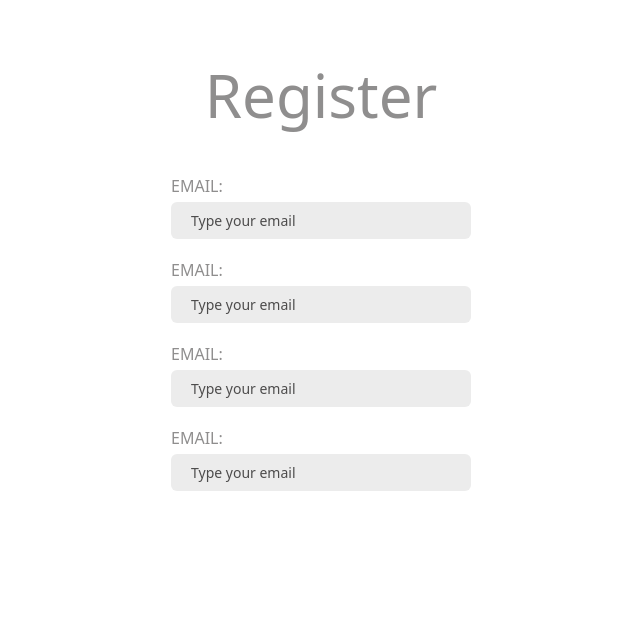
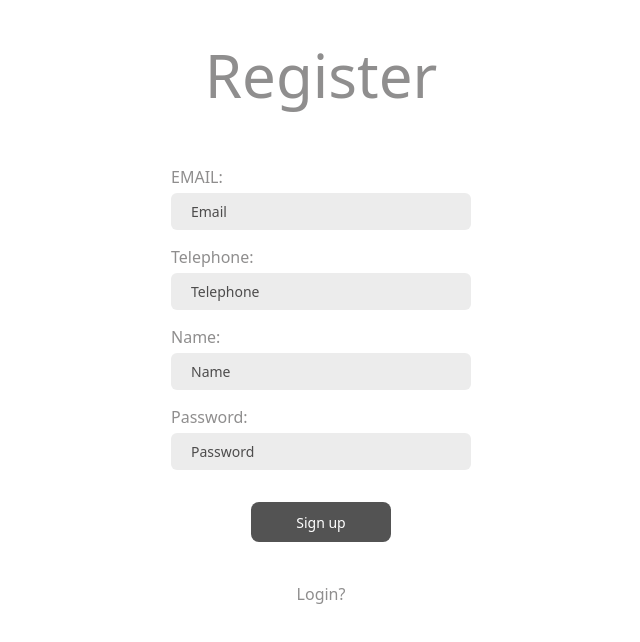
Before and after one commit to IVSR-AIoT/aiot-platform-ui, a React (Create React App) app: page /register in a window 1280 px wide. Shown: the top 642 px of the page, without its empty margins (319-959 px from the left). Built offline with nearby package versions, Linux system fonts and the light colour scheme.

Commit message:
task 2: register

```diff
--- a/src/pages/login.js
+++ b/src/pages/login.js
@@ -13,19 +13,18 @@ function Login() {
     const [isEmptyPass, setIsEmptyPass] = useState(false);
     const navigate = useNavigate();
 
-    const show = useRef()
+    const show = useRef();
 
     const showAlert = () => {
         setIsVisible(true);
 
-        if(show.current){
-            clearTimeout(show.current)
+        if (show.current) {
+            clearTimeout(show.current);
         }
 
         show.current = setTimeout(() => {
             setIsVisible(false);
         }, 2000);
-
     };
 
     const handleLogin = async (e) => {
@@ -44,12 +43,11 @@ function Login() {
                 navigate(isAdmin() ? '/dashboard' : '/');
             }
         } catch (err) {
-           showAlert()
+            showAlert();
         }
     };
 
     return (
-
         <div className="w-[100%] h-[screen]">
             {isVisible && (
                 <div
@@ -67,7 +65,9 @@ function Login() {
                     </svg>
                     <span className="sr-only">Info</span>
                     <div>
-                        <span className="font-medium">Danger alert!</span> Change a few things up and try submitting again.
+                        <span className="font-medium">
+                            Incorrect username or password. Type the correct username and password, and try again.
+                        </span>
                     </div>
                 </div>
             )}
--- a/src/pages/register.js
+++ b/src/pages/register.js
@@ -1,63 +1,152 @@
-import { useState } from 'react';
+import { useState, useRef } from 'react';
+import { useNavigate } from 'react-router-dom';
+import { CreateUser } from '~/services/userService';
 
 function Register() {
-    const [username, setUsername] = useState('');
-    const [password, setPassword] = useState('');
-    const [isEmpty, setIsEmpty] = useState(false);
-    const [isEmptyPass, setIsEmptyPass] = useState(false);
+    const [isVisible, setIsVisible] = useState(false);
+    const navigate = useNavigate();
+    const [user, setUser] = useState({
+        email: '',
+        telephone: '',
+        name: '',
+        password: '',
+    });
+
+    const [isEmpty, setIsEmpty] = useState({
+        email: false,
+        telephone: false,
+        name: false,
+        password: false,
+    });
+
+    const show = useRef();
+
+    const showAlert = () => {
+        setIsVisible(true);
+        if (show.current) {
+            clearTimeout(show.current);
+        }
+        show.current = setTimeout(() => {
+            setIsVisible(false);
+        }, 2000);
+    };
+
+    const handleChange = (e) => {
+        const { name, value } = e.target;
+        setUser((prev) => ({
+            ...prev,
+            [name]: value,
+        }));
+        setIsEmpty((prev) => ({
+            ...prev,
+            [name]: false,
+        }));
+    };
+
+    const handleRegister = async (e) => {
+        e.preventDefault();
+        if (!user.email.trim() || !user.telephone.trim() || !user.name.trim() || !user.password.trim()) {
+            setIsEmpty({
+                email: !user.email.trim(),
+                telephone: !user.telephone.trim(),
+                name: !user.name.trim(),
+                password: !user.password.trim(),
+            });
+            return;
+        }
+
+        try {
+            const res = await CreateUser(user);
+            if (res.status === 201) {
+                navigate('/login');
+            }
+        } catch (err) {
+            console.error(err);
+            showAlert();
+        }
+    };
+
     return (
         <div>
-            <h1 className="text-[60px] text-center mt-[50px] text-[#8f8e8e] mb-[30px]">Register</h1>
+            {isVisible && (
+                <div
+                    className="flex items-center p-4 mb-4 text-sm text-red-800 rounded-lg bg-red-50 absolute top-0 right-0 transition-opacity duration-300"
+                    role="alert"
+                >
+                    <svg
+                        className="flex-shrink-0 inline w-4 h-4 me-3"
+                        aria-hidden="true"
+                        xmlns="http://www.w3.org/2000/svg"
+                        fill="currentColor"
+                        viewBox="0 0 20 20"
+                    >
+                        <path d="M10 .5a9.5 9.5 0 1 0 9.5 9.5A9.51 9.51 0 0 0 10 .5ZM9.5 4a1.5 1.5 0 1 1 0 3 1.5 1.5 0 0 1 0-3ZM12 15H8a1 1 0 0 1 0-2h1v-3H8a1 1 0 0 1 0-2h2a1 1 0 0 1 1 1v4h1a1 1 0 0 1 0 2Z" />
+                    </svg>
+                    <div>
+                        <span className="font-medium">Email or telephone already exists!</span>
+                    </div>
+                </div>
+            )}
+            <h1 className="text-[60px] text-center mt-[30px] text-[#8f8e8e] mb-[30px]">Register</h1>
             <div className="flex justify-center">
-                <form className="w-[300px]">
-                    <h2 className="text-[#8f8e8e] my-1">EMAIL:</h2>
+                <form onSubmit={handleRegister} className="w-[300px]">
+                    <h2 className="text-[#8f8e8e] mb-1 mt-[15px]">EMAIL:</h2>
                     <input
-                        onChange={(e) => {}}
-                        required
-                        className="py-2 px-5 bg-[#ececec] text-[14px] mb-[15px] rounded-md w-[100%] focus:outline-none placeholder:text-[#4d4c4c] placeholder:text-[14px]"
+                        name="email"
+                        onChange={handleChange}
+                        value={user.email}
+                        className="py-2 px-5 bg-[#ececec] text-[14px] rounded-md w-[100%] focus:outline-none placeholder:text-[#4d4c4c] placeholder:text-[14px]"
                         type="text"
-                        value={username}
-                        placeholder="Type your email"
+                        placeholder="Email"
                     />
-                    <h2 className="text-[#8f8e8e] my-1">EMAIL:</h2>
+                    {isEmpty.email && <p className="text-red-500 text-[14px]">Email is empty</p>}
+
+                    <h2 className="text-[#8f8e8e] mb-1 mt-[15px]">Telephone:</h2>
                     <input
-                        onChange={(e) => {
-                            setUsername(e.target.value);
-                            setIsEmpty(false);
-                        }}
-                        required
-                        className="py-2 px-5 bg-[#ececec] text-[14px] mb-[15px] rounded-md w-[100%] focus:outline-none placeholder:text-[#4d4c4c] placeholder:text-[14px]"
+                        name="telephone"
+                        onChange={handleChange}
+                        value={user.telephone}
+                        className="py-2 px-5 bg-[#ececec] text-[14px] rounded-md w-[100%] focus:outline-none placeholder:text-[#4d4c4c] placeholder:text-[14px]"
                         type="text"
-                        value={username}
-                        placeholder="Type your email"
+                        placeholder="Telephone"
                     />
-                    <h2 className="text-[#8f8e8e] my-1">EMAIL:</h2>
+                    {isEmpty.telephone && <p className="text-red-500 text-[14px]">Telephone is empty</p>}
+
+                    <h2 className="text-[#8f8e8e] mb-1 mt-[15px]">Name:</h2>
                     <input
-                        onChange={(e) => {
-                            setUsername(e.target.value);
-                            setIsEmpty(false);
-                        }}
-                        required
-                        className="py-2 px-5 bg-[#ececec] text-[14px] mb-[15px] rounded-md w-[100%] focus:outline-none placeholder:text-[#4d4c4c] placeholder:text-[14px]"
+                        name="name"
+                        onChange={handleChange}
+                        value={user.name}
+                        className="py-2 px-5 bg-[#ececec] text-[14px] rounded-md w-[100%] focus:outline-none placeholder:text-[#4d4c4c] placeholder:text-[14px]"
                         type="text"
-                        value={username}
-                        placeholder="Type your email"
+                        placeholder="Name"
                     />
-                    <h2 className="text-[#8f8e8e] my-1">EMAIL:</h2>
+                    {isEmpty.name && <p className="text-red-500 text-[14px]">Name is empty</p>}
+
+                    <h2 className="text-[#8f8e8e] mb-1 mt-[15px]">Password:</h2>
                     <input
-                        onChange={(e) => {
-                            setUsername(e.target.value);
-                            setIsEmpty(false);
-                        }}
-                        required
-                        className="py-2 px-5 bg-[#ececec] text-[14px] mb-[15px] rounded-md w-[100%] focus:outline-none placeholder:text-[#4d4c4c] placeholder:text-[14px]"
-                        type="text"
-                        value={username}
-                        placeholder="Type your email"
+                        name="password"
+                        onChange={handleChange}
+                        value={user.password}
+                        className="py-2 px-5 bg-[#ececec] text-[14px] rounded-md w-[100%] focus:outline-none placeholder:text-[#4d4c4c] placeholder:text-[14px]"
+                        type="password"
+                        placeholder="Password"
                     />
+                    {isEmpty.password && <p className="text-red-500 text-[14px]">Password is empty</p>}
+
+                    <button
+                        type="submit"
+                        className="block mt-8 bg-[#535353] text-white text-[14px] font-medium w-[140px] h-[40px] rounded-lg mx-auto"
+                    >
+                        Sign up
+                    </button>
                 </form>
             </div>
+            <a href="/login" className="flex justify-center mt-10 text-[#8f8e8e]">
+                <p>Login?</p>
+            </a>
         </div>
     );
 }
+
 export default Register;
--- a/src/services/userService.js
+++ b/src/services/userService.js
@@ -4,3 +4,8 @@ export const checkLogin = async (data) => {
     const response = await api.post('/auth/login', data);
     return response;
 };
+
+export const CreateUser = async (data) => {
+    const response = await api.post('/auth/register', data);
+    return response;
+};
```
